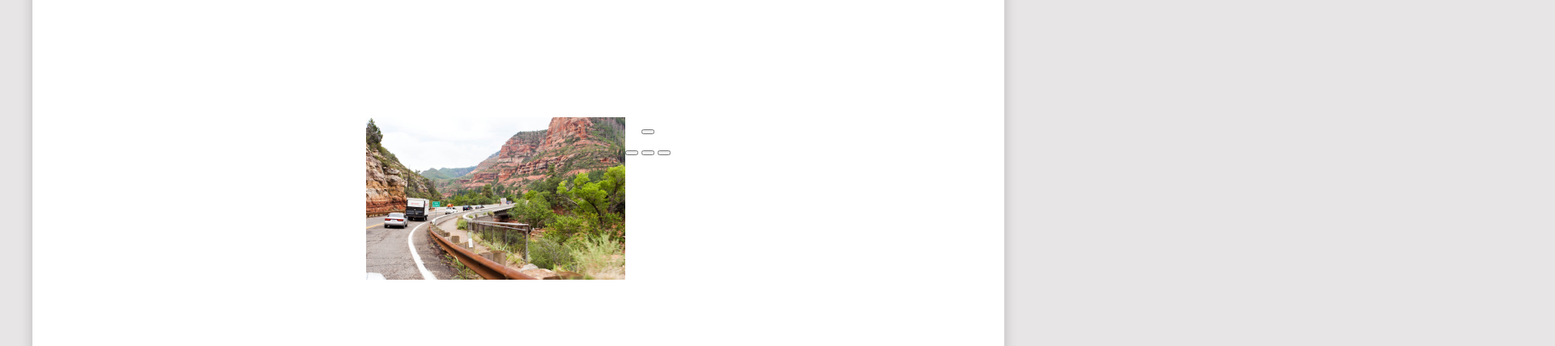
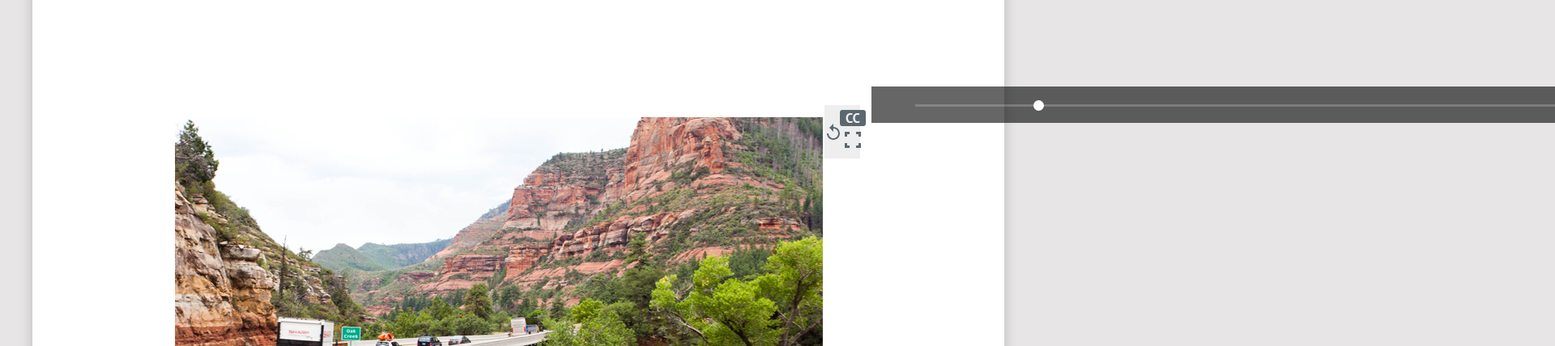
Before and after one commit to poly-titova/502211-sedona-24, a website: page source/catalog.html in a window 1280 px wide. Shown: the part 1446-1874 px from the top of the page at 81% size, 1920 px wide, since content can reach past the window. Drawn offline with nearby package versions, Linux system fonts and the light colour scheme; files that its build step writes are made by us from their sources; files whose address does not match are found by name.

Commit message:
Сделали поправки

```diff
--- a/source/catalog.html
+++ b/source/catalog.html
@@ -127,17 +127,29 @@
       </div>
 
       <div class="sedona-video__video-wrapper">
-        <img class="sedona-video__video" alt="Видео" src="img/video-mobile.jpg">
+        <img class="sedona-video__video" alt="Видео" src="img/video-desktop.jpg">
         <div class="sedona-video__control-video controller">
           <div class="controller__slider slider">
-            <button class="slider__volume-scale"></button>
-            <div class="slider__volume-slider"></div>
+            <div class="slider__scale">
+              <button class="slider__control">
+                <span class="visually-hidden">Ползунок</span>
+              </button>
+            </div>
           </div>
 
           <div class="controller__buttons button-settings">
-            <button class="button-settings__replay"></button>
-            <button class="button-settings__subtitles"></button>
-            <button class="button-settings__fullscreen"></button>
+            <button class="button-settings__replay">
+              <span class="visually-hidden">Запустить видео заново</span>
+            </button>
+
+            <div class="button-settings__columb">
+              <button class="button-settings__subtitles">
+                <span class="visually-hidden">Субтитры</span>
+              </button>
+              <button class="button-settings__fullscreen">
+                <span class="visually-hidden">Открыть во весь экран</span>
+              </button>
+            </div>
           </div>
         </div>
       </div>
--- /dev/null
+++ b/source/sass/components/button-settings.scss
@@ -0,0 +1,47 @@
+.button-settings {
+  display: flex;
+  justify-content: space-between;
+  align-items: center;
+  min-height: 66px;
+
+  margin: -15px 5%;
+  padding: 0 5%;
+
+  background-color: $grey;
+}
+
+.button-settings__replay {
+  min-width: 16px;
+  min-height: 20px;
+
+  background-color: transparent;
+  background-image: url("../img/replay.svg");
+  background-repeat: no-repeat;
+  background-position: 0 center;
+  background-size: 16px 20px;
+  border: none;
+}
+
+.button-settings__subtitles {
+  min-width: 32px;
+  min-height: 20px;
+
+  background-color: transparent;
+  background-image: url("../img/subtitles.svg");
+  background-repeat: no-repeat;
+  background-position: 0 center;
+  background-size: 32px 20px;
+  border: none;
+}
+
+.button-settings__fullscreen {
+  min-width: 20px;
+  min-height: 20px;
+
+  background-color: transparent;
+  background-image: url("../img/fullscreen.svg");
+  background-repeat: no-repeat;
+  background-position: 0 center;
+  background-size: 20px 20px;
+  border: none;
+}
--- a/source/sass/components/causes.scss
+++ b/source/sass/components/causes.scss
@@ -169,6 +169,7 @@
 
 .causes__list-more {
   text-decoration: none;
+
   @media (min-width: $tablet-width) {
     display: flex;
     justify-content: center;
--- a/source/sass/components/form.scss
+++ b/source/sass/components/form.scss
@@ -231,6 +231,7 @@
   height: 58px;
   margin-left: 10px;
 
+  font-family: "PT Sans", "Arial", sans-serif;
   font-style: normal;
   font-weight: bold;
   font-size: 18px;
--- a/source/sass/components/map.scss
+++ b/source/sass/components/map.scss
@@ -1,3 +1,15 @@
+.map {
+  width: 100%;
+
+  margin: 0 auto;
+  margin-bottom: 10px;
+  padding: 0;
+
+  @media (min-width: $tablet-width) {
+    margin: 0 auto;
+  }
+}
+
 .no-js .map {
   background-image: url("../img/map-desktop.jpg");
   background-repeat: no-repeat;
--- a/source/sass/components/search.scss
+++ b/source/sass/components/search.scss
@@ -4,12 +4,12 @@
   @media (min-width: $tablet-width) {
     justify-content: center;
     padding-top: 58px;
-    padding-bottom: 166px;
+    padding-bottom: 58px;
   }
 
   @media (min-width: $desktop-width) {
     padding-top: 58px;
-    padding-bottom: 388px;
+    padding-bottom: 66px;
   }
 }
 
--- a/source/sass/components/sedona-video.scss
+++ b/source/sass/components/sedona-video.scss
@@ -1,4 +1,9 @@
+.sedona-video {
+  position: relative;
+}
+
 .sedona-video__content-wrapper {
+  position: relative;
   padding: 32px 27px 33px;
 
   @media (min-width: $tablet-width) {
@@ -24,3 +29,7 @@
     padding: 66px 199px 85px;
   }
 }
+
+.sedona-video__video {
+  width: 100%;
+}
--- a/source/sass/components/sedona-welcome.scss
+++ b/source/sass/components/sedona-welcome.scss
@@ -20,7 +20,7 @@
 .sedona-welcome__vectors {
   min-height: 428px;
 
-  background-image: url(../img/intro-triangle.svg);
+  background-image: url("../img/intro-triangle.svg");
   background-repeat: no-repeat;
   background-position: bottom center;
 }
--- /dev/null
+++ b/source/sass/components/slider.scss
@@ -0,0 +1,34 @@
+.slider {
+  position: absolute;
+  width: 90%;
+  min-height: 45px;
+
+  margin: -38px 5%;
+
+  background-color: rgba(#000000, 60%);
+}
+
+.slider__scale {
+  position: absolute;
+  width: 90%;
+  height: 3px;
+  top: 50%;
+  left: 5%;
+
+  background-color: rgba(#ffffff, 20%);
+}
+
+.slider__control {
+  position: absolute;
+  width: 13px;
+  height: 13px;
+  top: -170%;
+  left: 15%;
+
+  padding: 0;
+
+  border-radius: 50%;
+  background-color: #ffffff;
+  border: none;
+  cursor: pointer;
+}
--- a/source/sass/style.scss
+++ b/source/sass/style.scss
@@ -10,6 +10,8 @@
 @import "./components/form.scss";
 @import "./components/places.scss";
 @import "./components/sedona-video.scss";
+@import "./components/slider.scss";
+@import "./components/button-settings.scss";
 @import "./components//map.scss";
 @import "./components/search.scss";
 @import "./components/footer.scss";
```
Also changed, not shown: source/index.html (+1 -2 lines), source/img/fullscreen.svg (added), source/img/replay.svg (added), source/img/subtitles.svg (added), source/img/video-desktop.jpg (added).
